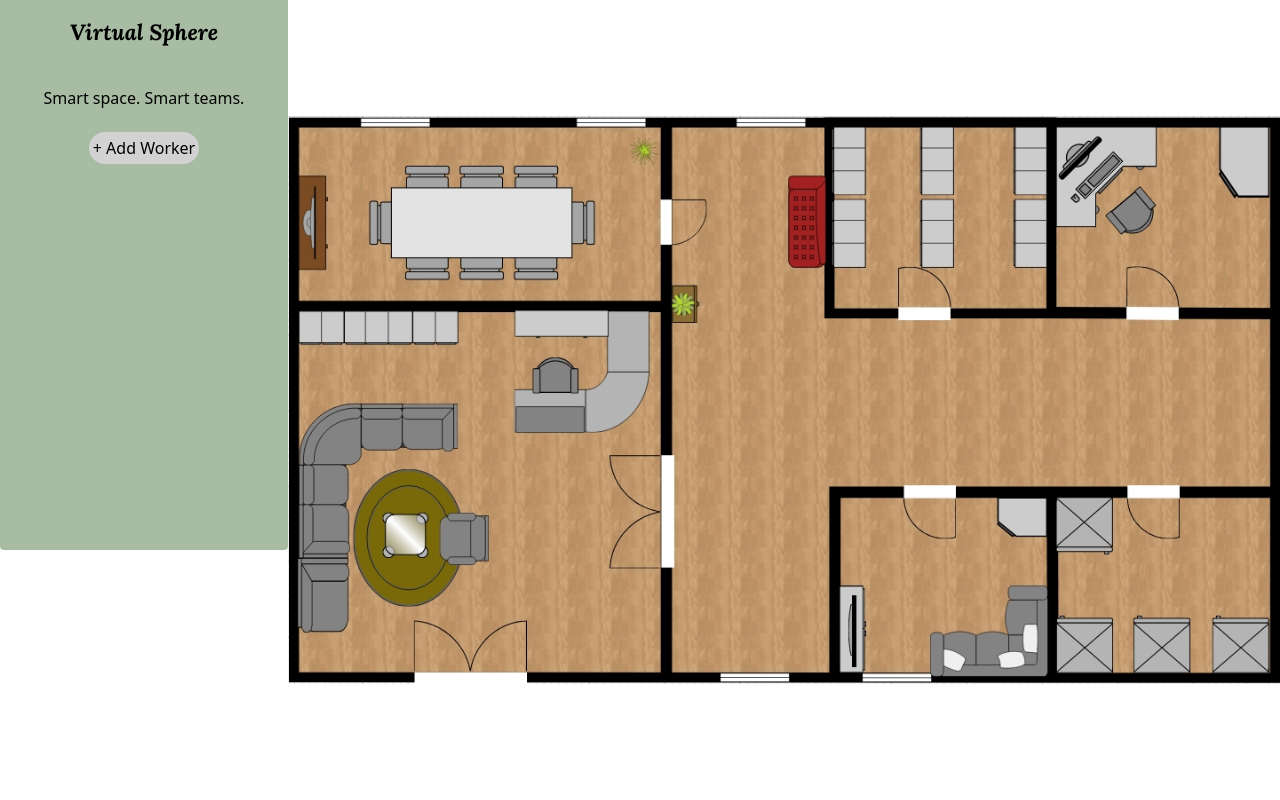
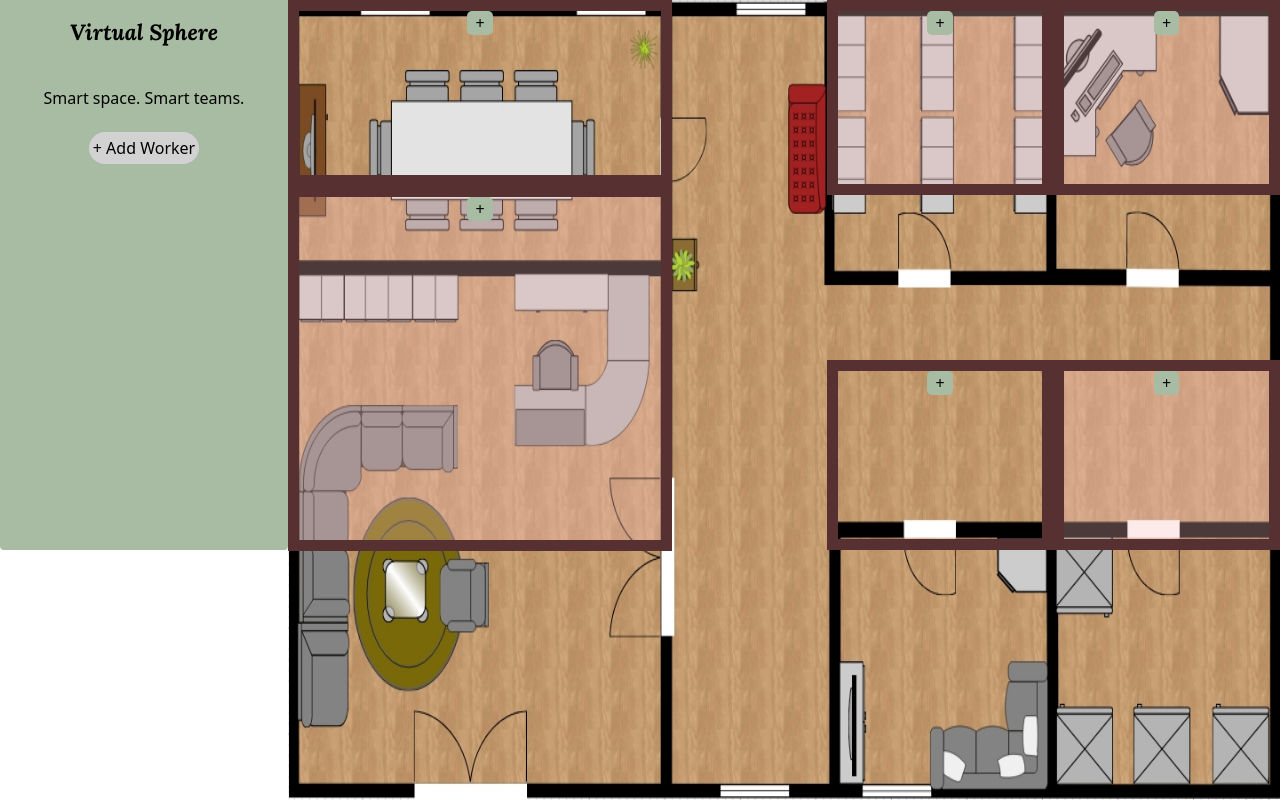
Before and after one commit to MariaE003/VirtualSphereProject, a website: page index.html in a window 1280 px wide. Drawn offline with Linux system fonts and the light colour scheme.

Commit message:
la repartition des grid sur image

```diff
--- a/index.html
+++ b/index.html
@@ -6,31 +6,13 @@
     <meta name="viewport" content="width=device-width, initial-scale=1.0">
     <link href="src/output.css" rel="stylesheet">
     <title>Document</title>
-    <style>
 
-        .container {
-            background-image: url('/images/plan-worker.jpg');
-
-            /* background-position-x:left ; */
-            /* width: 80%; */
-            background-position: center;
-            background-repeat: no-repeat;
-            background-size: contain;
-            height: 34rem;
-            margin-left: -1rem;
-            /* padding-top: 1rem; */
-            /* width: 100%; */
-            /* height: 53rem; */
-                /* height: 44rem; */
-        }
-    </style>
 </head>
 
 <body class="h-screen w-screen">
     <main class="flex h-full">
         <aside class="bg-[#A8BBA3] h-137.5  w-72 rounded-b-sm">
             <div class="flex justify-center items-center my-4">
-                <!-- <img src="" alt="none"> -->
                 <h1 class="mainTitle font-black font-bold text-[22px] lora-font">Virtual Sphere</h1>
             </div>
             <div class="slogAndBtnAdd flex flex-col items-center justify-evenly h-30">
@@ -39,9 +21,97 @@
             </div>
 
         </aside>
-        <section class="bg-contain bg-no-repeat bg-center flex-1"style=" background-image: url('/images/plan-worker.jpg');" >
+        <section class="relative flex-1 overflow-hidden">
+            <img src="/images/plan-worker.jpg" class="w-full h-full absolute" alt="">
+            <div class="grid grid-cols-[1fr_15.6%_1fr_1fr] grid-rows-[1fr_1fr_1fr]  absolute">
+                <div
+                    class="  w-[24rem] h-46.5   border border-11 border-[#573131]  card flex justify-center items-start">
+                    <button class="px-2  text-center rounded-[5px] bg-[#A8BBA3] cursor-pointer ">+</button>
+                </div>
+                <div
+                    class="  h-[105%] col-start-3 col-end-4 border border-11 border-[#573131]  bg-[#f9bcbc4e]  card  flex justify-center items-start">
+                    <button class="px-2  text-center rounded-[5px] bg-[#A8BBA3] cursor-pointer ">+</button>
 
+                </div>
+                <div
+                    class=" h-[105%] col-start-4 col-end-5  border border-11 border-[#573131]  bg-[#f9bcbc4e]  card  flex justify-center items-start">
+                    <button class="px-2  text-center rounded-[5px] bg-[#A8BBA3] cursor-pointer ">+</button>
+
+                </div>
+
+                <div
+                    class="w-[24rem] h-[196%] border border-11 border-[#573131]  bg-[#f9bcbc4e]  card  flex justify-center items-start">
+                    <button class="px-2  text-center rounded-[5px] bg-[#A8BBA3] cursor-pointer ">+</button>
+
+                </div>
+                <div
+                    class=" h-[102%]   col-start-3 col-end-4 row-start-3 -mt-3 border border-11 border-[#573131]   card  flex justify-center items-start">
+                    <button class="px-2  text-center rounded-[5px] bg-[#A8BBA3] cursor-pointer ">+</button>
+
+                </div>
+                <div
+                    class=" h-[102%]  col-start-4 col-end-5 row-start-3 -mt-3 border border-11 border-[#573131]  bg-[#f9bcbc4e] card  flex justify-center items-start">
+                    <button class="px-2  text-center rounded-[5px] bg-[#A8BBA3] cursor-pointer ">+</button>
+
+                </div>
+            </div>
         </section>
+
+
+        <!-- <section class="relative flex-1">
+
+    <img src="/images/plan-worker.jpg"
+         class="w-full h-full object-fill absolute inset-0" />
+
+    <div class="absolute inset-0 grid
+                grid-cols-[1fr_15.6%_1fr_1fr]
+                grid-rows-3 mx-4 gap-0">
+
+        <div
+            class="col-start-1 col-end-2 row-start-1 row-end-2
+                   border border-[#573131] bg-[#f9bcbc4e]
+                   flex justify-center items-start">
+            <button class="px-2 rounded bg-[#A8BBA3]">+</button>
+        </div>
+
+        <div
+            class="col-start-3 col-end-4 row-start-1 row-end-2
+                   border border-[#573131] bg-[#f9bcbc4e]
+                   flex justify-center items-start">
+            <button class="px-2 rounded bg-[#A8BBA3]">+</button>
+        </div>
+
+        <div
+            class="col-start-4 col-end-5 row-start-1 row-end-2
+                   border border-[#573131] bg-[#f9bcbc4e]
+                   flex justify-center items-start">
+            <button class="px-2 rounded bg-[#A8BBA3]">+</button>
+        </div>
+
+        <div
+            class="col-start-1 col-end-2 row-start-2 row-end-4
+                   border border-[#573131] bg-[#f9bcbc4e]
+                   flex justify-center items-start">
+            <button class="px-2 rounded bg-[#A8BBA3]">+</button>
+        </div>
+
+        <div
+            class="col-start-3 col-end-4 row-start-3 row-end-4
+                   border border-[#573131] bg-[#f9bcbc4e]
+                   flex justify-center items-start">
+            <button class="px-2 rounded bg-[#A8BBA3]">+</button>
+        </div>
+
+        <div
+            class="col-start-4 col-end-5 row-start-3 row-end-4
+                   border border-[#573131] bg-[#f9bcbc4e]
+                   flex justify-center items-start">
+            <button class="px-2 rounded bg-[#A8BBA3]">+</button>
+        </div>
+    </div>
+
+</section> -->
+
     </main>
 
 </body>
```
Also changed, not shown: src/output.css.
